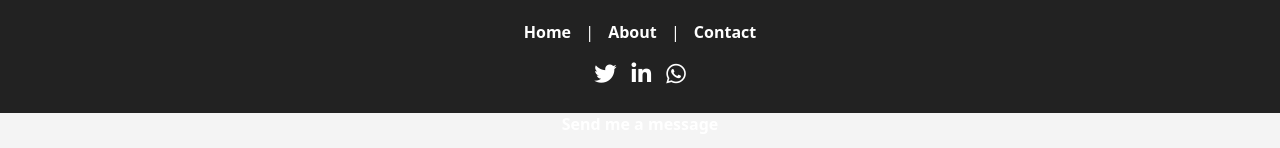
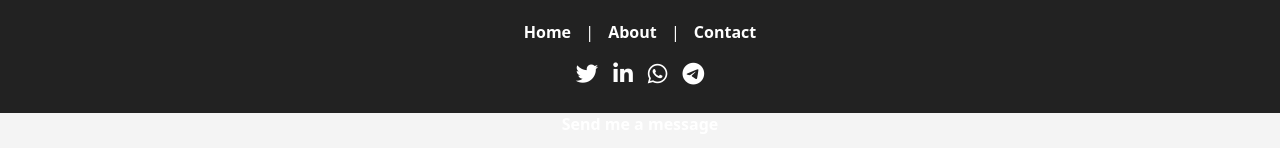
Before and after one commit to foworaisrael-sys/my-portfolio, a plain HTML site: page about.html in a window 1280 px wide. Shown: the part 444-592 px from the top of the page. Drawn offline with Linux system fonts and the light colour scheme.

Commit message:
Add files via upload

```diff
--- a/about.html
+++ b/about.html
@@ -63,6 +63,9 @@
       <a href="https://wa.me/+2349030666792" target="_blank" aria-label="whatsapp">
         <i class="fab fa-whatsapp"></i>
       </a>
+      <a href="https://t.me/+2347025583516" target="_blank" aria-label="telegram">
+        <i class="fab fa-telegram"></i>
+      </a>
     </div>
   </header>
   <nav> <a href="form.html"> Send me a message</a></nav>
```
